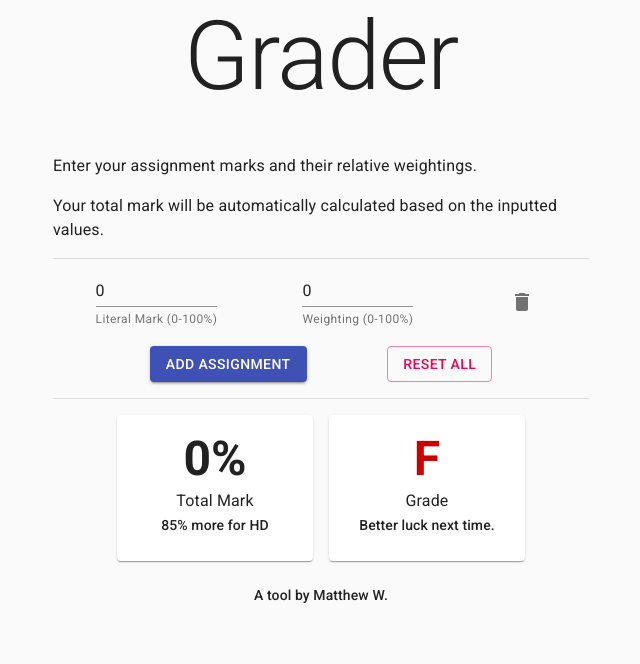
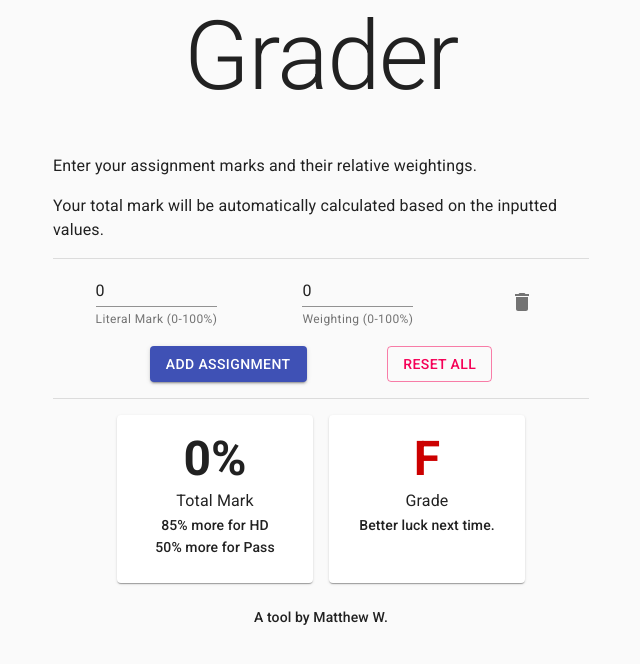
Before and after one commit to MatthewWid/Grader, a React (Vite) app: page / in a window 1280 px wide. Shown: the top 664 px of the page, without its empty margins (319-959 px from the left). Built offline with nearby package versions, Linux system fonts and the light colour scheme.

Commit message:
Add Pass progress to ResultsViewer. Fix bug where deleting the only assignment would remove the entire assignments list.

```diff
--- a/src/js/App.js
+++ b/src/js/App.js
@@ -110,6 +110,10 @@ const App = () => {
 	const removeAssignment = (index) => {
 		const newAssignments = [...assignments].filter((_, i) => i !== index);
 
+		if (newAssignments.length === 0) {
+			newAssignments[0] = {...defaultAssignment};
+		}
+
 		setAssignments(newAssignments);
 	};
 
--- a/src/js/ResultsViewer.js
+++ b/src/js/ResultsViewer.js
@@ -31,8 +31,12 @@ const ResultsViewer = (props) => {
 							}}>{totalMark}%</Typography>
 							<Typography variant="subtitle1" align="center">Total Mark</Typography>
 							{
-								grade.name !== "HD" &&
+								grade.mark < 85 &&
 								<Typography variant="subtitle2" align="center">{Math.round((85 - totalMark) * 100) / 100}% more for HD</Typography>
+							}
+							{
+								grade.mark < 50 &&
+								<Typography variant="subtitle2" align="center">{Math.round((50 - totalMark) * 100) / 100}% more for Pass</Typography>
 							}
 						</CardContent>
 					</Card>
```
